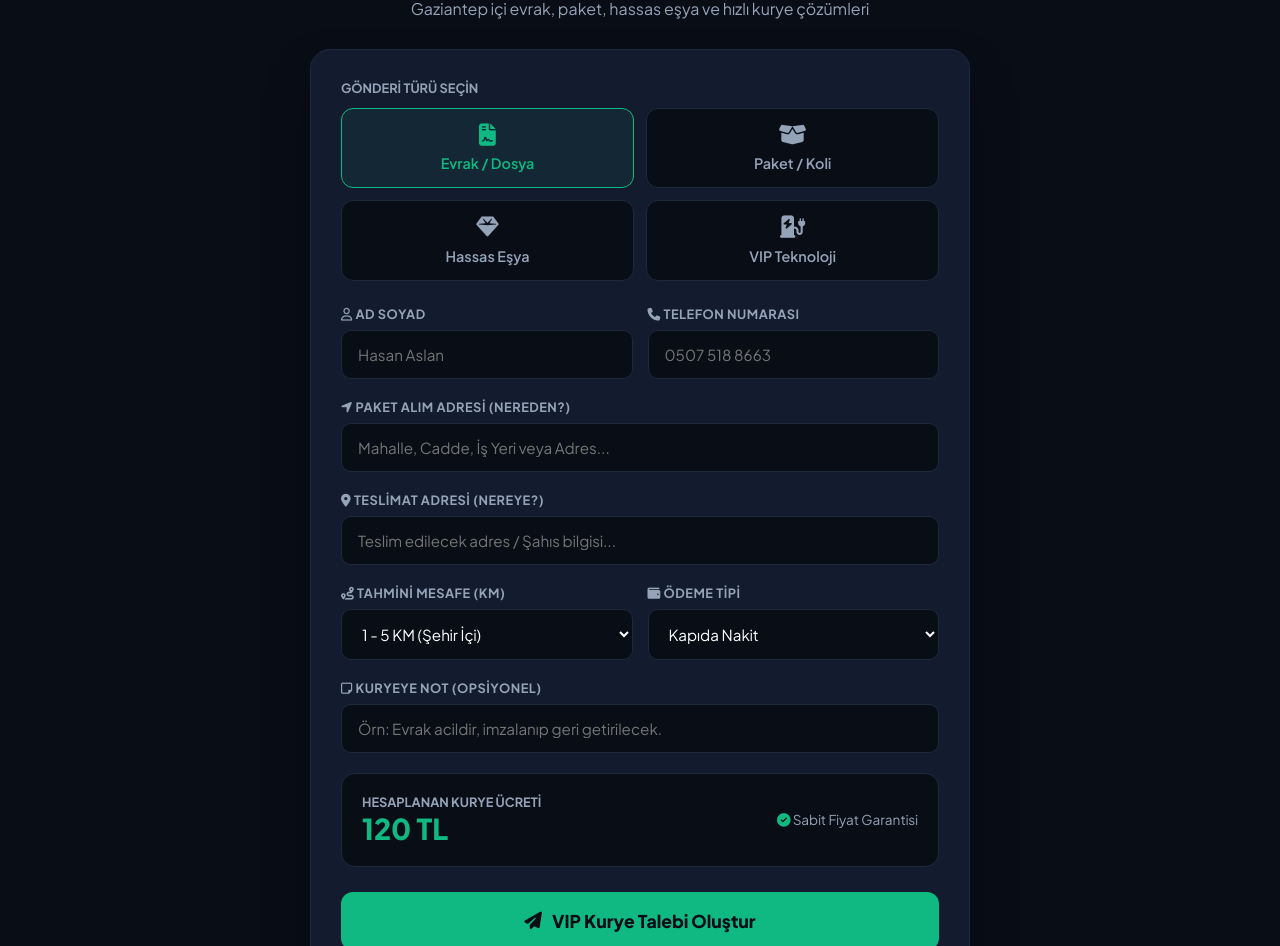
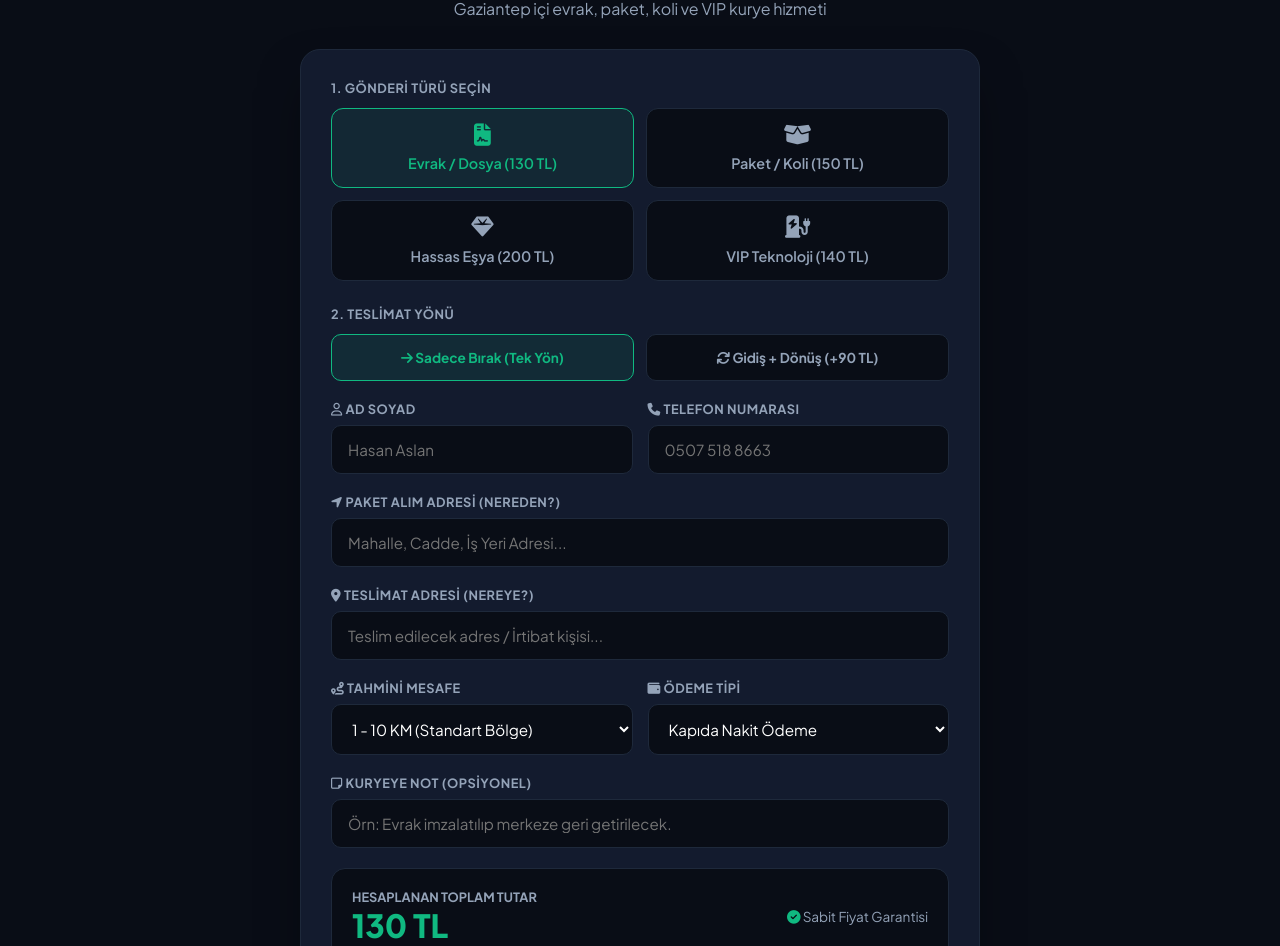
Before and after one commit to savunmaonline3-max/teknojet-kurye, a website: page index.html in a window 1280 px wide. Shown: the part 164-1110 px from the top of the page. Drawn offline with Linux system fonts and the light colour scheme.

Commit message:
Update index.html

```diff
--- a/index.html
+++ b/index.html
@@ -3,7 +3,7 @@
 <head>
     <meta charset="UTF-8">
     <meta name="viewport" content="width=device-width, initial-scale=1.0">
-    <title>TeknoJet Plus | VIP Kurumsal Kurye & Lojistik Hizmetleri</title>
+    <title>JetXKurye | Gaziantep VIP Hızlı Kurye Hizmetleri</title>
     <link href="https://fonts.googleapis.com/css2?family=Plus+Jakarta+Sans:wght@400;600;700;800&display=swap" rel="stylesheet">
     <link rel="stylesheet" href="https://cdnjs.cloudflare.com/ajax/libs/font-awesome/6.4.0/css/all.min.css">
     <style>
@@ -44,7 +44,7 @@
         }
 
         .logo {
-            font-size: 1.6rem;
+            font-size: 1.7rem;
             font-weight: 800;
             color: var(--text-main);
             display: flex;
@@ -72,7 +72,7 @@
 
         .main-container {
             width: 100%;
-            max-width: 700px;
+            max-width: 720px;
             padding: 30px 20px;
         }
 
@@ -99,6 +99,16 @@
             padding: 30px;
             border: 1px solid var(--border-color);
             box-shadow: 0 25px 50px -12px rgba(0, 0, 0, 0.5);
+        }
+
+        .section-label {
+            font-size: 0.8rem;
+            font-weight: 700;
+            color: var(--text-sub);
+            text-transform: uppercase;
+            display: block;
+            margin-bottom: 12px;
+            letter-spacing: 0.5px;
         }
 
         .service-selector {
@@ -172,6 +182,32 @@
             box-shadow: 0 0 0 3px rgba(16, 185, 129, 0.15);
         }
 
+        .delivery-option-box {
+            display: grid;
+            grid-template-columns: 1fr 1fr;
+            gap: 12px;
+            margin-bottom: 20px;
+        }
+
+        .delivery-opt-btn {
+            background: #090d16;
+            border: 1px solid var(--border-color);
+            padding: 14px;
+            border-radius: 10px;
+            color: var(--text-sub);
+            cursor: pointer;
+            text-align: center;
+            font-size: 0.85rem;
+            font-weight: 700;
+            transition: all 0.3s ease;
+        }
+
+        .delivery-opt-btn.active {
+            border-color: var(--accent-green);
+            color: var(--accent-green);
+            background: rgba(16, 185, 129, 0.1);
+        }
+
         .price-calculator {
             background: #090d16;
             border: 1px solid var(--border-color);
@@ -192,7 +228,7 @@
         }
 
         .price-info h3 {
-            font-size: 1.8rem;
+            font-size: 2rem;
             color: var(--accent-green);
             font-weight: 800;
         }
@@ -229,7 +265,7 @@
 
         @media (max-width: 600px) {
             .form-row { grid-template-columns: 1fr; }
-            .service-selector { grid-template-columns: repeat(2, 1fr); }
+            .delivery-option-box { grid-template-columns: 1fr; }
         }
     </style>
 </head>
@@ -237,7 +273,7 @@
 
     <header>
         <div class="logo">
-            <i class="fa-solid fa-bolt" style="color: var(--accent-green);"></i> TEKNOJET<span>PLUS</span>
+            <i class="fa-solid fa-bolt" style="color: var(--accent-green);"></i> JETX<span>KURYE</span>
         </div>
         <div class="badge">
             <i class="fa-solid fa-shield-halved"></i> Gaziantep VIP Lojistik
@@ -247,28 +283,39 @@
     <div class="main-container">
         <div class="hero-title">
             <h1>Kurumsal VIP Kurye Çağır</h1>
-            <p>Gaziantep içi evrak, paket, hassas eşya ve hızlı kurye çözümleri</p>
+            <p>Gaziantep içi evrak, paket, koli ve VIP kurye hizmeti</p>
         </div>
 
         <div class="order-card">
-            <!-- Gönderi Tipi Seçimi -->
-            <label style="font-size: 0.8rem; font-weight: 700; color: var(--text-sub); text-transform: uppercase; display: block; margin-bottom: 12px;">Gönderi Türü Seçin</label>
+            <!-- Gönderi Türü -->
+            <span class="section-label">1. Gönderi Türü Seçin</span>
             <div class="service-selector">
-                <div class="service-btn active" data-service="Evrak / Resmi Dosya" data-base="120">
+                <div class="service-btn active" data-service="Evrak / Resmi Dosya" data-base="130">
                     <i class="fa-solid fa-file-contract"></i>
-                    Evrak / Dosya
+                    Evrak / Dosya (130 TL)
                 </div>
                 <div class="service-btn" data-service="Paket / Koli Taşıma" data-base="150">
                     <i class="fa-solid fa-box-open"></i>
-                    Paket / Koli
+                    Paket / Koli (150 TL)
                 </div>
                 <div class="service-btn" data-service="Hassas / Değerli Eşya" data-base="200">
                     <i class="fa-solid fa-gem"></i>
-                    Hassas Eşya
+                    Hassas Eşya (200 TL)
                 </div>
                 <div class="service-btn" data-service="VIP Şarj & Teknoloji Kurye" data-base="140">
                     <i class="fa-solid fa-charging-station"></i>
-                    VIP Teknoloji
+                    VIP Teknoloji (140 TL)
+                </div>
+            </div>
+
+            <!-- Teslimat Yönü Seçimi -->
+            <span class="section-label">2. Teslimat Yönü</span>
+            <div class="delivery-option-box">
+                <div class="delivery-opt-btn active" data-type="Sadece Tek Yön Teslimat" data-extra="0">
+                    <i class="fa-solid fa-arrow-right"></i> Sadece Bırak (Tek Yön)
+                </div>
+                <div class="delivery-opt-btn" data-type="Gidiş - Dönüş / İmzalatıp Geri Getirme" data-extra="90">
+                    <i class="fa-solid fa-arrows-rotate"></i> Gidiş + Dönüş (+90 TL)
                 </div>
             </div>
 
@@ -286,28 +333,28 @@
 
                 <div class="form-group">
                     <label><i class="fa-solid fa-location-arrow"></i> Paket Alım Adresi (Nereden?)</label>
-                    <input type="text" id="pickupAddress" class="form-control" placeholder="Mahalle, Cadde, İş Yeri veya Adres..." required>
+                    <input type="text" id="pickupAddress" class="form-control" placeholder="Mahalle, Cadde, İş Yeri Adresi..." required>
                 </div>
 
                 <div class="form-group">
                     <label><i class="fa-solid fa-location-dot"></i> Teslimat Adresi (Nereye?)</label>
-                    <input type="text" id="deliveryAddress" class="form-control" placeholder="Teslim edilecek adres / Şahıs bilgisi..." required>
+                    <input type="text" id="deliveryAddress" class="form-control" placeholder="Teslim edilecek adres / İrtibat kişisi..." required>
                 </div>
 
                 <div class="form-row">
                     <div class="form-group">
-                        <label><i class="fa-solid fa-route"></i> Tahmini Mesafe (KM)</label>
+                        <label><i class="fa-solid fa-route"></i> Tahmini Mesafe</label>
                         <select id="distanceKm" class="form-control">
-                            <option value="1-5 KM (Şehir İçi Yakın)" data-extra="0">1 - 5 KM (Şehir İçi)</option>
-                            <option value="5-10 KM (Orta Mesafe)" data-extra="40">5 - 10 KM (Orta Bölge)</option>
-                            <option value="10-20 KM (Uzak Bölge / Organize)" data-extra="90">10 - 20 KM (Organize Sanayi/Uzak)</option>
+                            <option value="1 - 10 KM (Şehir İçi Standart)" data-add="0">1 - 10 KM (Standart Bölge)</option>
+                            <option value="10 - 15 KM (Orta Bölge / Sanayi)" data-add="50">10 - 15 KM (+50 TL Fark)</option>
+                            <option value="15 - 25 KM (Organize Sanayi / Uzak)" data-add="100">15 - 25 KM (+100 TL Fark)</option>
                         </select>
                     </div>
 
                     <div class="form-group">
                         <label><i class="fa-solid fa-wallet"></i> Ödeme Tipi</label>
                         <select id="paymentMethod" class="form-control">
-                            <option value="Kapıda Nakit">Kapıda Nakit</option>
+                            <option value="Kapıda Nakit">Kapıda Nakit Ödeme</option>
                             <option value="Kapıda Kredi Kartı">Kapıda POS / Kredi Kartı</option>
                             <option value="Havale / EFT">Şirket Hesabına Havale</option>
                         </select>
@@ -316,14 +363,14 @@
 
                 <div class="form-group">
                     <label><i class="fa-regular fa-note-sticky"></i> Kuryeye Not (Opsiyonel)</label>
-                    <input type="text" id="note" class="form-control" placeholder="Örn: Evrak acildir, imzalanıp geri getirilecek.">
+                    <input type="text" id="note" class="form-control" placeholder="Örn: Evrak imzalatılıp merkeze geri getirilecek.">
                 </div>
 
-                <!-- Canlı Fiyat Paneli -->
+                <!-- Canlı Hesaplama Paneli -->
                 <div class="price-calculator">
                     <div class="price-info">
-                        <span>Hesaplanan Kurye Ücreti</span>
-                        <h3 id="totalPriceDisplay">120 TL</h3>
+                        <span>Hesaplanan Toplam Tutar</span>
+                        <h3 id="totalPriceDisplay">130 TL</h3>
                     </div>
                     <div style="color: var(--text-sub); font-size: 0.85rem; text-align: right;">
                         <i class="fa-solid fa-circle-check" style="color: var(--accent-green);"></i> Sabit Fiyat Garantisi
@@ -338,12 +385,14 @@
     </div>
 
     <footer>
-        &copy; 2026 TeknoJet Plus Kurumsal Kurye & Lojistik Hizmetleri | Gaziantep
+        &copy; 2026 JetXKurye VIP Lojistik & Kurye Hizmetleri | Gaziantep
     </footer>
 
     <script>
         let selectedService = "Evrak / Resmi Dosya";
-        let basePrice = 120;
+        let basePrice = 130;
+        let deliveryType = "Sadece Tek Yön Teslimat";
+        let returnExtraPrice = 0;
 
         // Hizmet Seçimi
         document.querySelectorAll('.service-btn').forEach(btn => {
@@ -356,13 +405,24 @@
             });
         });
 
-        // Fiyat Hesaplama
+        // Teslimat Yönü Seçimi (Gidiş-Dönüş)
+        document.querySelectorAll('.delivery-opt-btn').forEach(btn => {
+            btn.addEventListener('click', function() {
+                document.querySelectorAll('.delivery-opt-btn').forEach(b => b.classList.remove('active'));
+                this.classList.add('active');
+                deliveryType = this.getAttribute('data-type');
+                returnExtraPrice = parseInt(this.getAttribute('data-extra'));
+                updatePrice();
+            });
+        });
+
+        // Mesafe Farkı
         document.getElementById('distanceKm').addEventListener('change', updatePrice);
 
         function updatePrice() {
             const distanceSelect = document.getElementById('distanceKm');
-            const extraPrice = parseInt(distanceSelect.options[distanceSelect.selectedIndex].getAttribute('data-extra'));
-            const totalPrice = basePrice + extraPrice;
+            const distanceExtra = parseInt(distanceSelect.options[distanceSelect.selectedIndex].getAttribute('data-add'));
+            const totalPrice = basePrice + returnExtraPrice + distanceExtra;
             document.getElementById('totalPriceDisplay').innerText = totalPrice + " TL";
             return totalPrice;
         }
@@ -381,6 +441,7 @@
                 pickupAddress: document.getElementById('pickupAddress').value,
                 deliveryAddress: document.getElementById('deliveryAddress').value,
                 serviceType: selectedService,
+                deliveryType: deliveryType,
                 distanceKm: document.getElementById('distanceKm').value,
                 paymentMethod: document.getElementById('paymentMethod').value,
                 note: document.getElementById('note').value,
@@ -397,7 +458,7 @@
                 const data = await res.json();
 
                 if (data.success) {
-                    alert('🚀 VIP Kurye talebiniz alındı! Kuryemiz yola çıktı. WhatsApp onay mesajınız iletilmiştir.');
+                    alert('🚀 JetXKurye talebiniz başarıyla oluşturuldu! Kuryemiz yola çıktı. WhatsApp onay mesajınız iletilmiştir.');
                     document.getElementById('orderForm').reset();
                     updatePrice();
                 } else {
```
